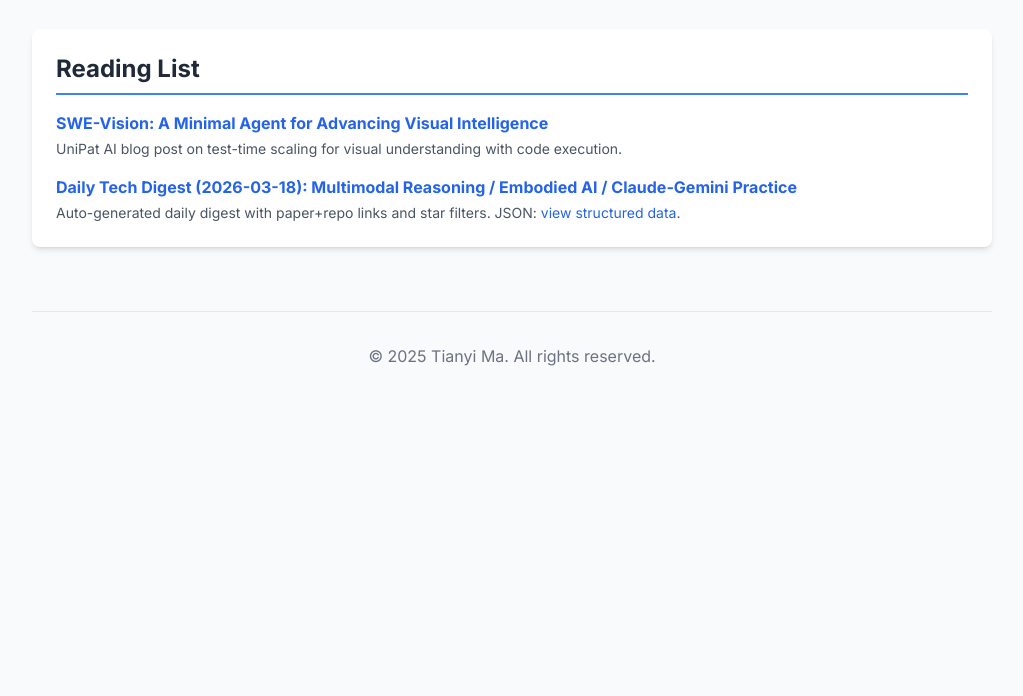
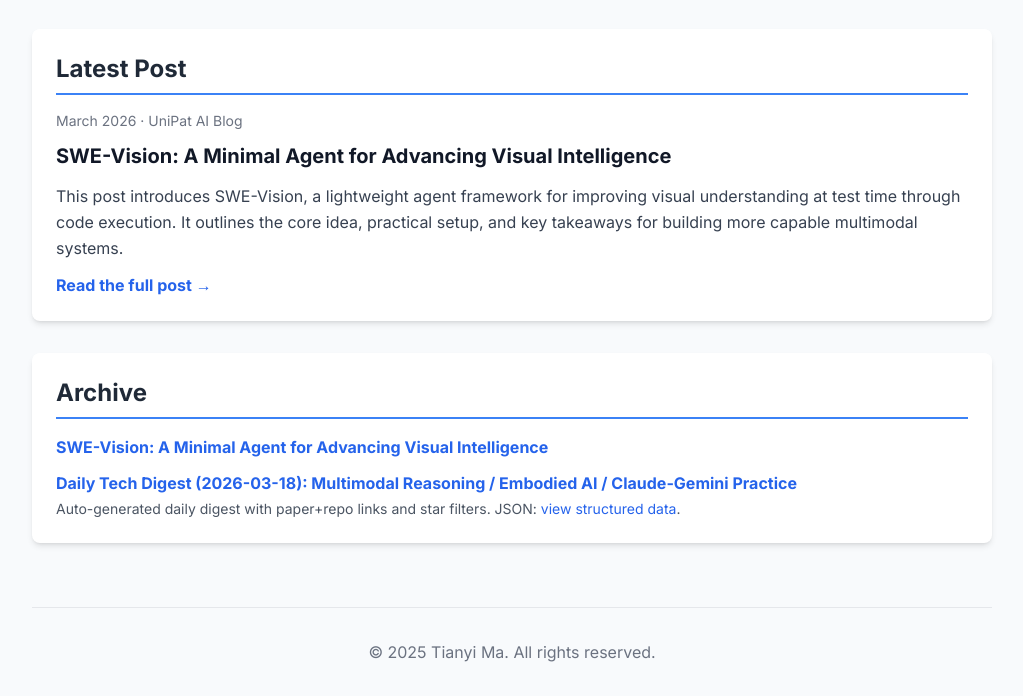
Before and after one commit to SueMarsR/suemarsr.github.io, a plain HTML site: page index.html in a window 1280 px wide. Both pictures are taken after a click on the link "Blog". Shown: the part 163-859 px from the top of the page, without its empty margins (128-1151 px from the left). Before the commit the page ends 800 px from the top, so only its background shows below. Drawn offline with nearby package versions, Linux system fonts and the light colour scheme.

Commit message:
Refine blog section with organized English post layout

```diff
--- a/index.html
+++ b/index.html
@@ -235,13 +235,28 @@
             <div id="blog" class="page">
                 <h1 class="text-3xl font-bold text-gray-800 mb-8 text-center fade-in-section">Blog</h1>
                 <section class="bg-white p-6 rounded-lg shadow-md mb-8 fade-in-section" style="animation-delay: 100ms;">
-                    <h2 class="text-2xl font-bold border-b-2 border-blue-500 pb-2 mb-4">Reading List</h2>
-                    <ul class="space-y-4 text-gray-700">
+                    <h2 class="text-2xl font-bold border-b-2 border-blue-500 pb-2 mb-4">Latest Post</h2>
+                    <article class="space-y-3 text-gray-700">
+                        <p class="text-sm text-gray-500">March 2026 · UniPat AI Blog</p>
+                        <h3 class="text-xl font-semibold text-gray-900 leading-snug">
+                            SWE-Vision: A Minimal Agent for Advancing Visual Intelligence
+                        </h3>
+                        <p class="text-gray-700 leading-relaxed">
+                            This post introduces SWE-Vision, a lightweight agent framework for improving visual understanding at test time through code execution. It outlines the core idea, practical setup, and key takeaways for building more capable multimodal systems.
+                        </p>
+                        <a href="https://unipat.ai/blog/SWE-Vision" target="_blank" rel="noopener noreferrer" class="inline-block text-blue-600 hover:underline font-semibold">
+                            Read the full post →
+                        </a>
+                    </article>
+                </section>
+
+                <section class="bg-white p-6 rounded-lg shadow-md mb-8 fade-in-section" style="animation-delay: 150ms;">
+                    <h2 class="text-2xl font-bold border-b-2 border-blue-500 pb-2 mb-4">Archive</h2>
+                    <ul class="space-y-3 text-gray-700">
                         <li>
                             <a href="https://unipat.ai/blog/SWE-Vision" target="_blank" rel="noopener noreferrer" class="text-blue-600 hover:underline font-semibold">
                                 SWE-Vision: A Minimal Agent for Advancing Visual Intelligence
                             </a>
-                            <p class="text-sm text-gray-600 mt-1">UniPat AI blog post on test-time scaling for visual understanding with code execution.</p>
                         </li>
                         <li>
                             <a href="data/digests/2026-03-18-daily-digest.md" target="_blank" rel="noopener noreferrer" class="text-blue-600 hover:underline font-semibold">
```
